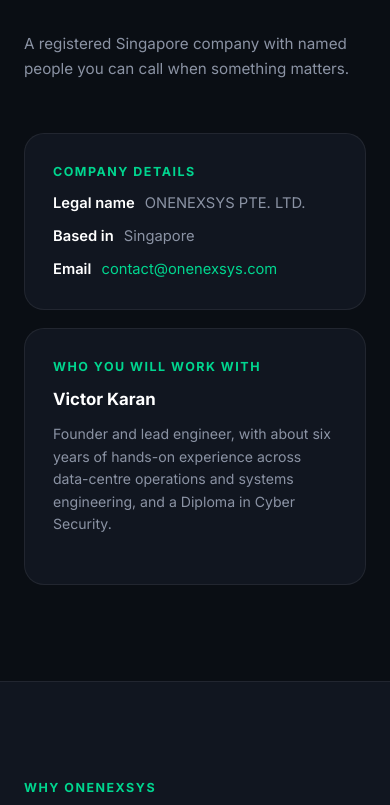
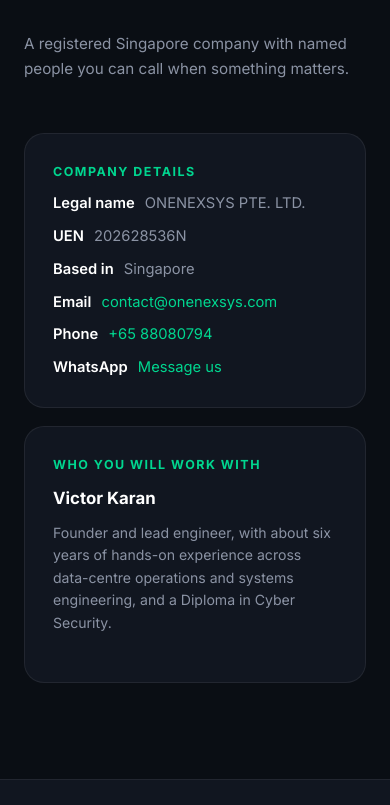
Before and after one commit to Ficter/onenexsys-site, a plain HTML site: page about.html in a window 390 px wide. Shown: the part 1640-2445 px from the top of the page. Drawn offline with Linux system fonts and the light colour scheme.

Commit message:
Add UEN, phone and WhatsApp to footers and privacy page

```diff
--- a/about.html
+++ b/about.html
@@ -103,9 +103,9 @@
       <article class="card fade-up">
         <div class="section-label">Company Details</div>
         <ul class="company-list">
-          <li><strong>Legal name</strong> ONENEXSYS PTE. LTD.</li>
+          <li><strong>Legal name</strong> ONENEXSYS PTE. LTD.</li><li><strong>UEN</strong> 202628536N</li>
           <li><strong>Based in</strong> Singapore</li>
-          <li><strong>Email</strong> <a href="mailto:contact@onenexsys.com">contact@onenexsys.com</a></li>
+          <li><strong>Email</strong> <a href="mailto:contact@onenexsys.com">contact@onenexsys.com</a></li><li><strong>Phone</strong> <a href="tel:+6588080794">+65 88080794</a></li><li><strong>WhatsApp</strong> <a href="https://wa.me/6588080794?text=Hi%20OneNexsys%2C%20I%27d%20like%20to%20discuss%20my%20IT%20setup.">Message us</a></li>
         </ul>
       </article>
       <article class="card fade-up">
@@ -173,7 +173,7 @@
         <span class="logo-text">One<span>Nexsys</span></span>
       </a>
       <p>Singapore-based IT infrastructure and managed services. Built for businesses that can't afford downtime.</p>
-      <p style="margin-top:8px">© <span id="year"></span> ONENEXSYS PTE. LTD. · All rights reserved.</p>
+      <p style="margin-top:8px">© <span id="year"></span> ONENEXSYS PTE. LTD. · UEN 202628536N · All rights reserved.</p>
     </div>
     <div>
       <div class="footer-heading">Quick Links</div>
@@ -192,6 +192,8 @@
       <div class="footer-links">
         <a href="mailto:contact@onenexsys.com">contact@onenexsys.com</a>
         <span style="color:var(--muted);font-size:.88rem">Singapore</span>
+        <a data-onx="phone" href="tel:+6588080794">+65 88080794</a>
+        <a data-onx="whatsapp" href="https://wa.me/6588080794?text=Hi%20OneNexsys%2C%20I%27d%20like%20to%20discuss%20my%20IT%20setup.">WhatsApp us</a>
       </div>
     </div>
   </div>
--- a/index.html
+++ b/index.html
@@ -23,7 +23,7 @@
   <meta name="twitter:image" content="https://www.onenexsys.com/assets/images/managed-support.webp">
   <link rel="icon" href="assets/icons/favicon.svg" type="image/svg+xml">
   <link rel="manifest" href="site.webmanifest">
-  <script type="application/ld+json">{"@context": "https://schema.org", "@type": "ProfessionalService", "name": "OneNexsys", "legalName": "ONENEXSYS PTE. LTD.", "url": "https://www.onenexsys.com/", "email": "contact@onenexsys.com", "description": "Singapore-based IT infrastructure and managed services company: managed IT support, office networks, structured cabling and Cyber Essentials readiness.", "areaServed": {"@type": "Country", "name": "Singapore"}, "address": {"@type": "PostalAddress", "addressCountry": "SG"}, "makesOffer": [{"@type": "Offer", "itemOffered": {"@type": "Service", "name": "Windows 10 & Microsoft 365 Rescue", "description": "Move ageing PCs and your Microsoft 365 setup onto supported, secured footing in one project."}}, {"@type": "Offer", "itemOffered": {"@type": "Service", "name": "Cyber Essentials Readiness", "description": "Close the gaps customers and auditors ask about, and get ready for CSA's Cyber Essentials certification."}}, {"@type": "Offer", "itemOffered": {"@type": "Service", "name": "Office Network & Cabling", "description": "Structured cabling, Wi-Fi and rack work planned before the walls close, labelled and documented."}}, {"@type": "Offer", "itemOffered": {"@type": "Service", "name": "Managed IT Support", "description": "A named engineer, documented systems and predictable monthly pricing instead of ad-hoc call-outs."}}]}</script>
+  <script type="application/ld+json">{"@context": "https://schema.org", "@type": "ProfessionalService", "name": "OneNexsys", "legalName": "ONENEXSYS PTE. LTD.", "url": "https://www.onenexsys.com/", "email": "contact@onenexsys.com", "description": "Singapore-based IT infrastructure and managed services company: managed IT support, office networks, structured cabling and Cyber Essentials readiness.", "areaServed": {"@type": "Country", "name": "Singapore"}, "address": {"@type": "PostalAddress", "addressCountry": "SG"}, "makesOffer": [{"@type": "Offer", "itemOffered": {"@type": "Service", "name": "Windows 10 & Microsoft 365 Rescue", "description": "Move ageing PCs and your Microsoft 365 setup onto supported, secured footing in one project."}}, {"@type": "Offer", "itemOffered": {"@type": "Service", "name": "Cyber Essentials Readiness", "description": "Close the gaps customers and auditors ask about, and get ready for CSA's Cyber Essentials certification."}}, {"@type": "Offer", "itemOffered": {"@type": "Service", "name": "Office Network & Cabling", "description": "Structured cabling, Wi-Fi and rack work planned before the walls close, labelled and documented."}}, {"@type": "Offer", "itemOffered": {"@type": "Service", "name": "Managed IT Support", "description": "A named engineer, documented systems and predictable monthly pricing instead of ad-hoc call-outs."}}], "telephone": "+65 88080794", "identifier": "202628536N"}</script>
   <link rel="stylesheet" href="assets/css/site.css">
   <link rel="stylesheet" href="assets/css/patch.css">
 </head>
@@ -334,7 +334,7 @@
         <span class="logo-text">One<span>Nexsys</span></span>
       </a>
       <p>Singapore-based IT infrastructure and managed services. Built for businesses that can't afford downtime.</p>
-      <p style="margin-top:8px">© <span id="year"></span> ONENEXSYS PTE. LTD. · All rights reserved.</p>
+      <p style="margin-top:8px">© <span id="year"></span> ONENEXSYS PTE. LTD. · UEN 202628536N · All rights reserved.</p>
     </div>
     <div>
       <div class="footer-heading">Quick Links</div>
@@ -353,6 +353,8 @@
       <div class="footer-links">
         <a href="mailto:contact@onenexsys.com">contact@onenexsys.com</a>
         <span style="color:var(--muted);font-size:.88rem">Singapore</span>
+        <a data-onx="phone" href="tel:+6588080794">+65 88080794</a>
+        <a data-onx="whatsapp" href="https://wa.me/6588080794?text=Hi%20OneNexsys%2C%20I%27d%20like%20to%20discuss%20my%20IT%20setup.">WhatsApp us</a>
       </div>
     </div>
   </div>
```
Also changed, not shown: contact.html (+5 -1 lines), planner.html (+3 -1 lines), privacy.html (+3 -1 lines), services.html (+3 -1 lines).
